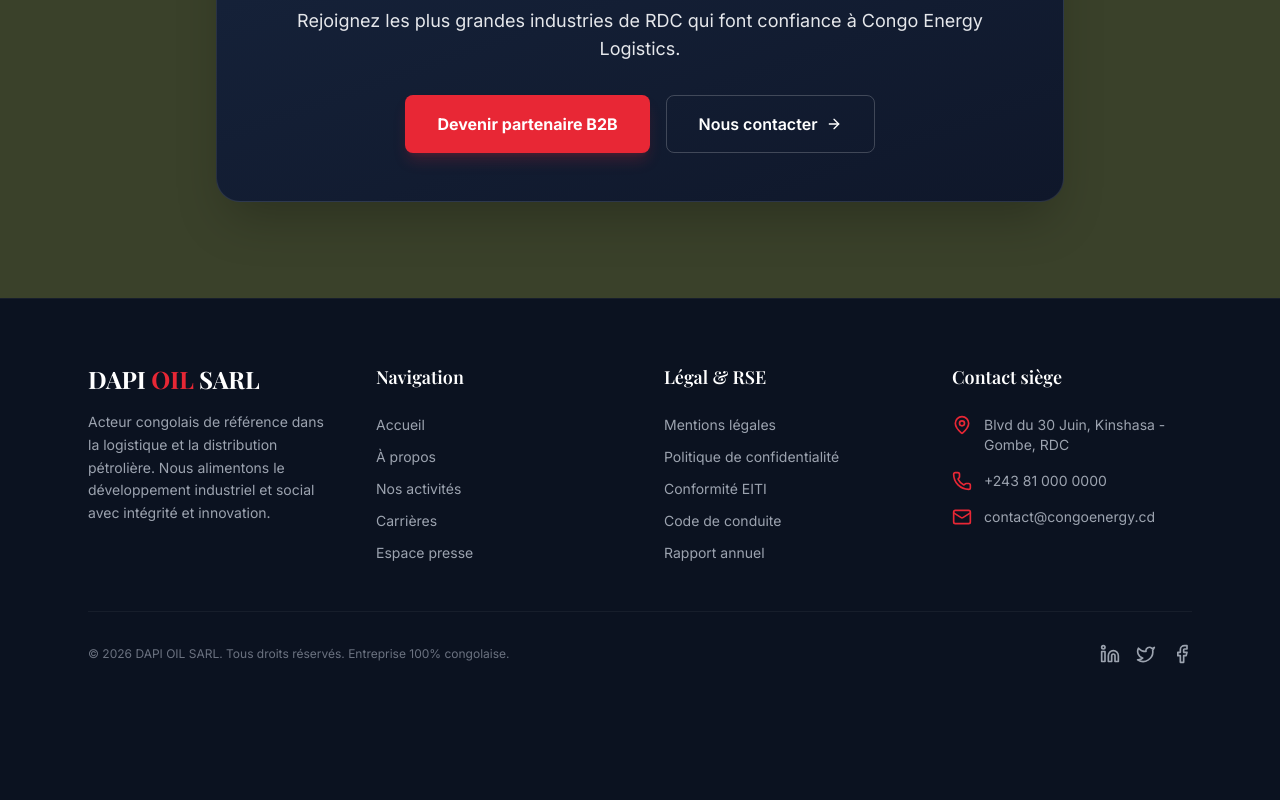
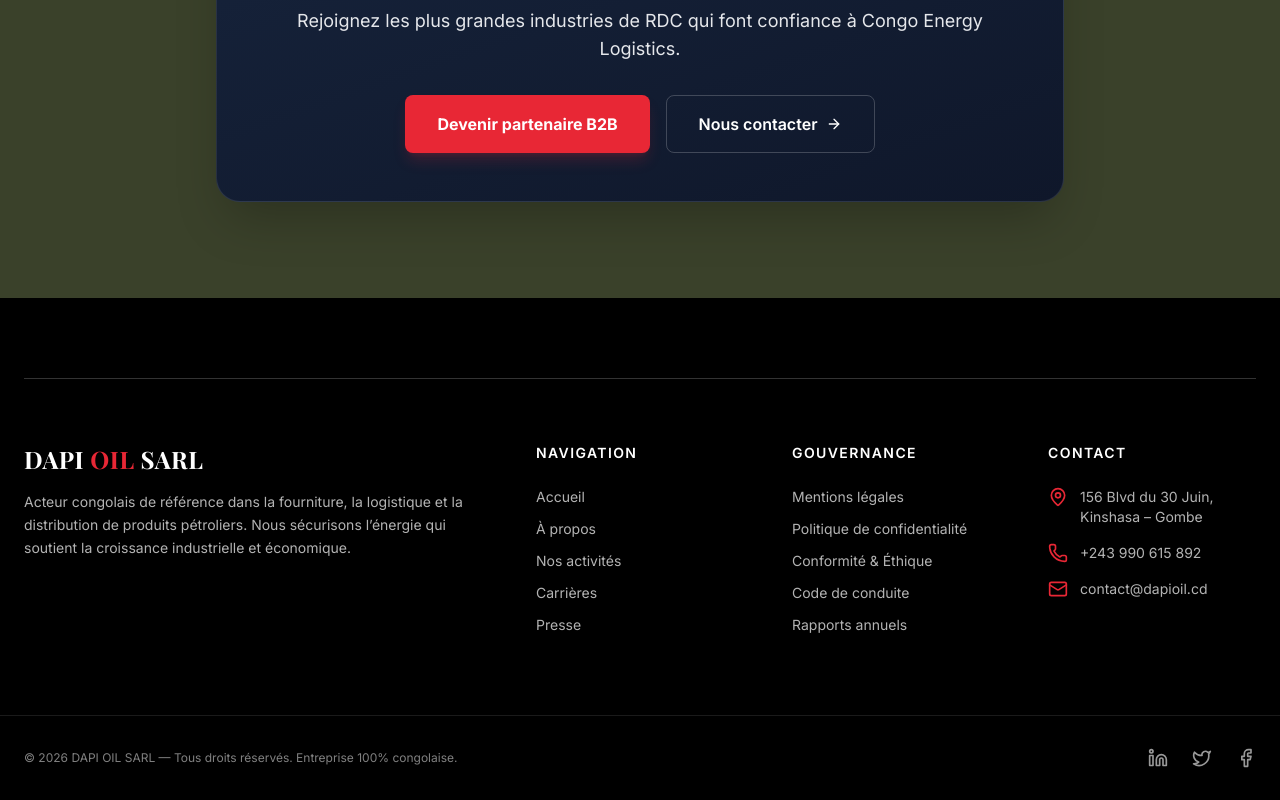
Before and after one commit to Theodorebinda/dapi_OIL, a Next.js app: page /about in a window 1280 px wide. Shown: the part 3516-4316 px from the top of the page. Before the commit the page ends 4212 px from the top, so only its background shows below. Built offline with nearby package versions, Linux system fonts and the light colour scheme.

Commit message:
add styckiVisualStory section

```diff
--- a/src/app/(main)/page.tsx
+++ b/src/app/(main)/page.tsx
@@ -40,51 +40,56 @@ const storySections: StorySection[] = [
   {
     id: "infra",
     title: "Infra pétrolière de confiance",
-    description: "Réseau national de dépôts sécurisés et contrôles qualité continus pour garantir la disponibilité.",
-    image: "https://images.unsplash.com/photo-1518005056765-7ec60bfb90f9?q=80&w=1200&auto=format&fit=crop",
+    description:
+      "Réseau national de dépôts sécurisés et contrôles qualité continus pour garantir la disponibilité.",
+    image:
+      "https://images.unsplash.com/photo-1586528116311-ad8dd3c8310d?q=80&w=2070&auto=format&fit=crop",
     badges: ["Audit HSE", "24/7 Monitoring"],
     stats: [
       { label: "Capacité stockage", value: "250k m³" },
-      { label: "Taux dispo", value: "99.7%" }
+      { label: "Taux dispo", value: "99.7%" },
     ],
     cta: { label: "Découvrir nos dépôts", href: "/about" },
-    highlight: "Infrastructure"
+    highlight: "Infrastructure",
   },
   {
     id: "flotte",
     title: "Flotte multimodale prête",
-    description: "Camions, barges et rail pour sécuriser les flux en zones complexes, avec maintenance prédictive.",
-    image: "https://images.unsplash.com/photo-1489515217757-5fd1be406fef?q=80&w=1200&auto=format&fit=crop",
+    description:
+      "Camions, barges et rail pour sécuriser les flux en zones complexes, avec maintenance prédictive.",
+    image:
+      "https://images.unsplash.com/photo-1489515217757-5fd1be406fef?q=80&w=1200&auto=format&fit=crop",
     badges: ["Track & trace", "Maintenance IA"],
     steps: [
       "Planification dynamique des tournées",
       "Suivi temps réel des températures",
-      "Protocoles d'escalade incidents"
+      "Protocoles d'escalade incidents",
     ],
     stats: [{ label: "Livraisons/an", value: "18k" }],
     cta: { label: "Consulter nos flux", href: "/contact" },
-    highlight: "Opérations"
+    highlight: "Opérations",
   },
   {
     id: "rse",
     title: "Engagement RSE terrain",
-    description: "Programmes santé, sécurité et communautés locales intégrés à chaque corridor logistique.",
-    image: "https://images.unsplash.com/photo-1591735179858-95eec7cd6e1d?q=80&w=1200&auto=format&fit=crop",
+    description:
+      "Programmes santé, sécurité et communautés locales intégrés à chaque corridor logistique.",
+    image:
+      "https://images.unsplash.com/photo-1590247813693-5541d1c609fd?q=80&w=2109&auto=format&fit=crop",
     badges: ["Communautés", "Sécurité"],
     stats: [
       { label: "Sessions HSE", value: "+300/an" },
-      { label: "Projets locaux", value: "42" }
+      { label: "Projets locaux", value: "42" },
     ],
     cta: { label: "Voir nos actions", href: "/about" },
-    highlight: "RSE"
-  }
+    highlight: "RSE",
+  },
 ];
-
 
 export default function HomePage() {
   return (
     <div className="space-y-0 bg-white text-slate-900 dark:bg-petrol-950 dark:text-white">
-      <section className="relative flex min-h-screen items-center overflow-hidden">
+      <section className="relative flex min-h-screen items-center overflow-hidden pt-10 md:pt-0">
         <div className="absolute inset-0">
           <Image
             src={HeaderImage}
@@ -108,14 +113,14 @@ export default function HomePage() {
                 <span className="h-2 w-2 animate-pulse rounded-full bg-brand-green" />
                 Leader downstream en RDC
               </div>
-              <h1 className="font-display text-5xl font-extrabold leading-tight md:text-7xl">
+              <h1 className="font-display text-3xl font-extrabold leading-tight md:text-7xl">
                 Votre <br />
                 Partenaire fiable en <br />
                 <span className="bg-gradient-to-r from-brand-red via-brand-coral to-brand-yellow bg-clip-text text-transparent">
                   approvisionnement.
                 </span>
               </h1>
-              <p className="mt-6 max-w-2xl text-xl leading-relaxed text-[var(--text)]">
+              <p className="mt-6 max-w-2xl md:text-xl text-base leading-relaxed text-[var(--text)]">
                 De la fourniture à la livraison, nous assurons un
                 approvisionnement pétrolier continu et fiable pour soutenir vos
                 opérations.
@@ -158,7 +163,7 @@ export default function HomePage() {
         </div>
       </section>
 
-      <section className="bg-[rgb(var(--bg-rgb)/0.2)] py-24">
+      <section className="bg-gray-50 dark:bg-gray-800 py-24">
         <div className="mx-auto max-w-6xl px-6">
           <div className="mb-16 flex flex-col items-start justify-between gap-6 md:flex-row md:items-end">
             <div className="space-y-4">
--- a/src/components/shards/Footer.tsx
+++ b/src/components/shards/Footer.tsx
@@ -3,49 +3,39 @@ import Link from "next/link";
 
 const Footer = () => {
   return (
-    <footer className="border-t border-slate-200 bg-white pt-16 pb-8 dark:border-white/5 dark:bg-petrol-950">
-      <div className="mx-auto max-w-6xl px-6">
-        <div className="mb-12 grid grid-cols-1 gap-12 md:grid-cols-4">
-          <div className="space-y-4">
-            <h3 className="font-display text-2xl font-bold text-petrol-950 dark:text-white">
+    <footer className="bg-black text-white">
+      {/* Top separator */}
+      <div className="mx-auto max-w-7xl px-6 pt-20">
+        <div className="mb-16 border-t border-white/20" />
+      </div>
+
+      {/* Main footer */}
+      <div className="mx-auto max-w-7xl px-6 pb-20">
+        <div className="grid grid-cols-1 gap-12 md:grid-cols-5">
+          {/* Brand */}
+          <div className="md:col-span-2 space-y-4">
+            <h3 className="font-display text-2xl font-bold tracking-wide">
               DAPI <span className="text-brand-red">OIL</span> SARL
             </h3>
-            <p className="text-sm leading-relaxed text-slate-600 dark:text-gray-400">
-              Acteur congolais de référence dans la logistique et la distribution
-              pétrolière. Nous alimentons le développement industriel et social avec
-              intégrité et innovation.
+            <p className="max-w-md text-sm leading-relaxed text-white/70">
+              Acteur congolais de référence dans la fourniture, la logistique et
+              la distribution de produits pétroliers. Nous sécurisons l’énergie
+              qui soutient la croissance industrielle et économique.
             </p>
           </div>
 
+          {/* Navigation */}
           <div>
-            <h4 className="font-display mb-6 text-lg font-semibold text-petrol-950 dark:text-white">
+            <h4 className="mb-6 text-sm font-semibold uppercase tracking-widest text-white">
               Navigation
             </h4>
-            <ul className="space-y-3 text-sm text-slate-600 dark:text-gray-400">
-              {["Accueil", "À propos", "Nos activités", "Carrières", "Espace presse"].map(
-                (item) => (
-                  <li
-                    key={item}
-                    className="cursor-pointer transition-colors hover:text-brand-red"
-                  >
-                    {item}
-                  </li>
-                )
-              )}
-            </ul>
-          </div>
-
-          <div>
-            <h4 className="font-display mb-6 text-lg font-semibold text-petrol-950 dark:text-white">
-              Légal & RSE
-            </h4>
-            <ul className="space-y-3 text-sm text-slate-600 dark:text-gray-400">
+            <ul className="space-y-3 text-sm text-white/70">
               {[
-                "Mentions légales",
-                "Politique de confidentialité",
-                "Conformité EITI",
-                "Code de conduite",
-                "Rapport annuel"
+                "Accueil",
+                "À propos",
+                "Nos activités",
+                "Carrières",
+                "Presse",
               ].map((item) => (
                 <li
                   key={item}
@@ -57,41 +47,69 @@ const Footer = () => {
             </ul>
           </div>
 
+          {/* Gouvernance */}
           <div>
-            <h4 className="font-display mb-6 text-lg font-semibold text-petrol-950 dark:text-white">
-              Contact siège
+            <h4 className="mb-6 text-sm font-semibold uppercase tracking-widest text-white">
+              Gouvernance
             </h4>
-            <ul className="space-y-4 text-sm text-slate-600 dark:text-gray-400">
+            <ul className="space-y-3 text-sm text-white/70">
+              {[
+                "Mentions légales",
+                "Politique de confidentialité",
+                "Conformité & Éthique",
+                "Code de conduite",
+                "Rapports annuels",
+              ].map((item) => (
+                <li
+                  key={item}
+                  className="cursor-pointer transition-colors hover:text-brand-red"
+                >
+                  {item}
+                </li>
+              ))}
+            </ul>
+          </div>
+
+          {/* Contact */}
+          <div>
+            <h4 className="mb-6 text-sm font-semibold uppercase tracking-widest text-white">
+              Contact
+            </h4>
+            <ul className="space-y-4 text-sm text-white/70">
               <li className="flex items-start gap-3">
                 <MapPin className="h-5 w-5 shrink-0 text-brand-red" />
-                <span>Blvd du 30 Juin, Kinshasa - Gombe, RDC</span>
+                <span>156 Blvd du 30 Juin, Kinshasa – Gombe</span>
               </li>
               <li className="flex items-center gap-3">
                 <Phone className="h-5 w-5 shrink-0 text-brand-red" />
-                <span>+243 81 000 0000</span>
+                <span>+243 990 615 892</span>
               </li>
               <li className="flex items-center gap-3">
                 <Mail className="h-5 w-5 shrink-0 text-brand-red" />
-                <span>contact@congoenergy.cd</span>
+                <span>contact@dapioil.cd</span>
               </li>
             </ul>
           </div>
         </div>
+      </div>
 
-        <div className="flex flex-col items-center justify-between gap-4 border-t border-slate-200 pt-8 md:flex-row dark:border-white/5">
-          <p className="text-xs text-slate-500 dark:text-gray-500">
-            &copy; {new Date().getFullYear()} DAPI OIL SARL. Tous droits
-            réservés. Entreprise 100% congolaise.
+      {/* Bottom bar */}
+      <div className="border-t border-white/10">
+        <div className="mx-auto max-w-7xl px-6 py-8 flex flex-col items-center gap-6 md:flex-row md:justify-between">
+          <p className="text-xs text-white/50 text-center md:text-left">
+            © {new Date().getFullYear()} DAPI OIL SARL — Tous droits réservés.
+            Entreprise 100% congolaise.
           </p>
-          <div className="flex gap-4">
-            <Link href="https://linkedin.com" aria-label="LinkedIn">
-              <Linkedin className="h-5 w-5 cursor-pointer text-slate-500 transition-colors hover:text-brand-red dark:text-gray-400 dark:hover:text-white" />
+
+          <div className="flex gap-6">
+            <Link href="#" aria-label="LinkedIn">
+              <Linkedin className="h-5 w-5 text-white/60 transition hover:text-brand-red" />
             </Link>
-            <Link href="https://x.com" aria-label="Twitter">
-              <Twitter className="h-5 w-5 cursor-pointer text-slate-500 transition-colors hover:text-brand-red dark:text-gray-400 dark:hover:text-white" />
+            <Link href="#" aria-label="Twitter">
+              <Twitter className="h-5 w-5 text-white/60 transition hover:text-brand-red" />
             </Link>
-            <Link href="https://facebook.com" aria-label="Facebook">
-              <Facebook className="h-5 w-5 cursor-pointer text-slate-500 transition-colors hover:text-brand-red dark:text-gray-400 dark:hover:text-white" />
+            <Link href="#" aria-label="Facebook">
+              <Facebook className="h-5 w-5 text-white/60 transition hover:text-brand-red" />
             </Link>
           </div>
         </div>
--- a/src/components/sticky/StickyVisualStory.tsx
+++ b/src/components/sticky/StickyVisualStory.tsx
@@ -8,20 +8,24 @@ import { useActiveSection } from "@/hooks/useActiveSection";
 import { SectionTextBlock } from "./SectionTextBlock";
 import { SectionImageBlock } from "./SectionImageBlock";
 
-export default function StickyVisualStory({ sections }: { sections: StorySection[] }) {
+export default function StickyVisualStory({
+  sections,
+}: {
+  sections: StorySection[];
+}) {
   const { activeIndex, sectionRefs } = useActiveSection(sections.length);
   const router = useRouter();
 
   if (!sections || sections.length === 0) return null;
 
   return (
-    <div className="layout-shell mx-auto grid max-w-7xl grid-cols-1 gap-12 px-6 py-16 md:px-10 lg:grid-cols-2">
+    <div className="layout-shell mx-auto grid max-w-6xl grid-cols-1 gap-12 px-6 py-16  lg:grid-cols-2">
       {/* Colonne texte (desktop) */}
-      <div className="hidden flex-col gap-40 lg:flex">
+      <div className="hidden flex-col gap-40 lg:flex mb-20">
         {sections.map((section, index) => (
           <section
             key={section.id}
-            ref={(el) => {
+            ref={(el: HTMLDivElement | null) => {
               sectionRefs.current[index] = el;
             }}
             className="scroll-m-24"
@@ -44,7 +48,10 @@ export default function StickyVisualStory({ sections }: { sections: StorySection
       {/* Version mobile : cartes empilées */}
       <div className="space-y-8 lg:hidden">
         {sections.map((section) => (
-          <article key={section.id} className="overflow-hidden rounded-2xl border border-[rgb(var(--text-rgb)/0.08)] bg-[rgb(var(--bg-rgb)/0.7)] shadow-sm">
+          <article
+            key={section.id}
+            className="overflow-hidden rounded-2xl  bg-[rgb(var(--bg-rgb)/0.7)] shadow-sm"
+          >
             <div className="relative aspect-[4/3] w-full overflow-hidden">
               <Image
                 src={section.image}
@@ -54,13 +61,17 @@ export default function StickyVisualStory({ sections }: { sections: StorySection
                 sizes="100vw"
               />
             </div>
-            <div className="space-y-4 p-6">
+            <div className="space-y-4 py-4">
               <div className="space-y-2">
                 <p className="text-xs font-semibold uppercase tracking-[0.2em] text-[var(--brand-red)]">
                   {section.highlight || ""}
                 </p>
-                <h3 className="text-2xl font-bold text-[var(--text)]">{section.title}</h3>
-                <p className="text-[var(--text)]/80 leading-relaxed">{section.description}</p>
+                <h3 className="text-2xl font-bold text-[var(--text)]">
+                  {section.title}
+                </h3>
+                <p className="text-[var(--text)]/80 leading-relaxed">
+                  {section.description}
+                </p>
               </div>
 
               {section.badges && section.badges.length > 0 && (
@@ -90,9 +101,16 @@ export default function StickyVisualStory({ sections }: { sections: StorySection
               {section.stats && section.stats.length > 0 && (
                 <div className="grid grid-cols-2 gap-4 text-[var(--text)]">
                   {section.stats.map((stat) => (
-                    <div key={stat.label} className="rounded-xl border border-[rgb(var(--text-rgb)/0.1)] bg-[rgb(var(--bg-rgb)/0.6)] p-4">
-                      <div className="text-lg font-bold text-[var(--brand-red)]">{stat.value}</div>
-                      <div className="text-sm text-[var(--text)]/70">{stat.label}</div>
+                    <div
+                      key={stat.label}
+                      className="rounded-xl border border-[rgb(var(--text-rgb)/0.1)] bg-[rgb(var(--bg-rgb)/0.6)] p-4"
+                    >
+                      <div className="text-lg font-bold text-[var(--brand-red)]">
+                        {stat.value}
+                      </div>
+                      <div className="text-sm text-[var(--text)]/70">
+                        {stat.label}
+                      </div>
                     </div>
                   ))}
                 </div>
```
Also changed, not shown: 1 other file (tests, documents, lock files or other folders).
